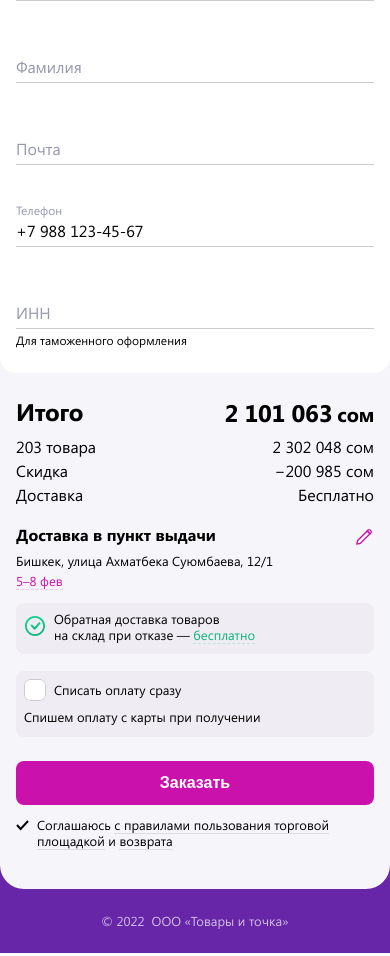
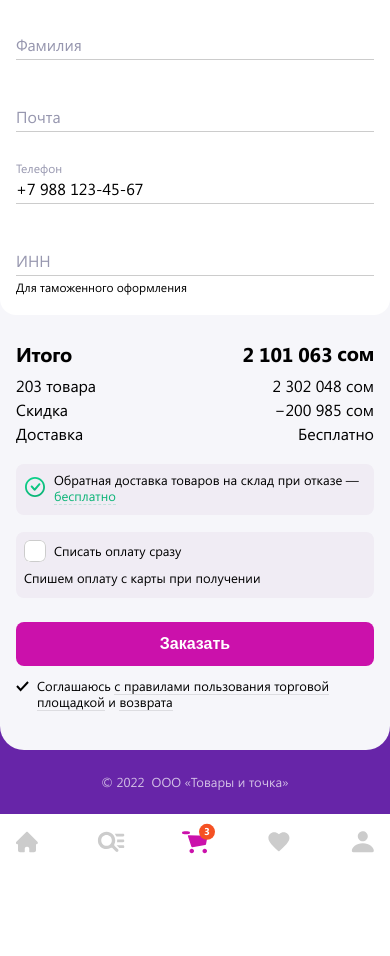
Before and after one commit to Pepetka/shopping-cart, a plain HTML site: page index.html in a window 390 px wide. Shown: the part 2040-2996 px from the top of the page. After the commit the page ends 2910 px from the top, so only its background shows below. Drawn offline with Linux system fonts and the light colour scheme.

Commit message:
complete pixelperfect

```diff
--- a/index.html
+++ b/index.html
@@ -579,7 +579,7 @@
 			<div class="delivery total__delivery">
 				<div class="delivery__details">
 					<div class="method delivery__method">
-						<div class="method__name">
+						<div class="method__name delivery__name">
 							Доставка в пункт выдачи
 						</div>
 
@@ -600,7 +600,7 @@
 				<div class="information information_card delivery__information">
 					<img class="information__confirmed" src="./src/assets/icons/Confirmed.svg" alt="Return confirmed" />
 					<div class="information__details">
-						Обратная доставка товаров<br/> на склад при отказе &#8212;
+						Обратная доставка товаров<br /> на склад при отказе &#8212;
 						<span>бесплатно</span>
 					</div>
 				</div>
@@ -650,27 +650,27 @@
 	</footer>
 
 	<nav class="tabbar">
-		<a class="iconWithText tabbar__icon">
-			<img class="iconWithText__icon iconWithText__icon_gray" src="./src/assets/icons/Main.svg" alt="Main">
+		<a class="tabbar__icon">
+			<img src="./src/assets/icons/Main.svg" alt="Main">
 		</a>
 
-		<a class="iconWithText tabbar__icon">
-			<img class="iconWithText__icon iconWithText__icon_gray" src="./src/assets/icons/Catalog.svg" alt="Catalog">
+		<a class="tabbar__icon">
+			<img src="./src/assets/icons/Catalog.svg" alt="Catalog">
 		</a>
 
-		<a class="iconWithText tabbar__icon">
+		<a class="tabbar__icon">
 			<span class="tabbar__notification notification">3</span>
-			<img class="iconWithText__icon iconWithText__icon_gray iconWithText__icon_withNotification"
+			<img class="iconWithText__icon_withNotification"
 					 src="./src/assets/icons/Cart_selected.svg"
 					 alt="Basket">
 		</a>
 
-		<a class="iconWithText tabbar__icon">
-			<img class="iconWithText__icon iconWithText__icon_gray" src="./src/assets/icons/Favorites.svg" alt="Favorites">
+		<a class="tabbar__icon">
+			<img src="./src/assets/icons/Favorites.svg" alt="Favorites">
 		</a>
 
-		<a class="iconWithText tabbar__icon">
-			<img class="iconWithText__icon iconWithText__icon_gray" src="./src/assets/icons/Profile_gray.svg" alt="Profile">
+		<a class="tabbar__icon">
+			<img src="./src/assets/icons/Profile_gray.svg" alt="Profile">
 		</a>
 	</nav>
 </body>
--- a/src/css/card.css
+++ b/src/css/card.css
@@ -93,7 +93,7 @@
 	line-height: 16px;
 }
 
-@media (max-width: 576px) {
+@media (max-width: 768px) {
 	.card {
 		margin-left: -16px;
 		margin-right: -16px;
--- a/src/css/counter.css
+++ b/src/css/counter.css
@@ -39,7 +39,7 @@
 	margin-left: 2px;
 }
 
-@media (max-width: 576px) {
+@media (max-width: 768px) {
 	.counter {
 		width: 80px;
 		height: 32px;
--- a/src/css/delivery.css
+++ b/src/css/delivery.css
@@ -1,30 +1,30 @@
 .delivery {
 	display: flex;
 	flex-direction: column;
-	gap: 12px;
-}
-.delivery__method .method__change {
-	margin-top: 3px;
+	gap: 13px;
 }
 .delivery__details {
 	width: 100%;
-	margin-block: -1px 1px;
 	display: flex;
 	flex-direction: column;
 	align-items: flex-start;
 	gap: 4px;
-}
-.delivery__address {
-	margin-top: 2px;
 }
 .delivery__date {
 	box-sizing: content-box;
 	color: var(--accent-color);
 	border-bottom: 1px dashed rgba(var(--accent-color-rgb), 0.2);
 }
+.delivery__name {
+	position: relative;
+	top: -1px;
+}
 
-@media (max-width: 576px) {
+@media (max-width: 768px) {
 	.delivery__information {
 		background: var(--bg-smoky-dark);
 	}
+	.delivery__details {
+		display: none;
+	}
 }
--- a/src/css/form.css
+++ b/src/css/form.css
@@ -8,7 +8,7 @@
 	display: flex;
 	flex-direction: column;
 	justify-content: end;
-	padding-bottom: 3px;
+	padding-bottom: 2px;
 	border-bottom: 1px solid rgba(var(--secondary-color-rgb), 0.2);
 	color: var(--gray-color);
 	font-size: 16px;
@@ -64,7 +64,7 @@
 	grid-column-gap: 24px;
 }
 
-@media (max-width: 576px) {
+@media (max-width: 768px) {
 	.form {
 		display: flex;
 		flex-direction: column;
@@ -77,9 +77,11 @@
 		gap: 16px;
 	}
 	.form__error {
-		height: 16px;
+		height: 15px;
 	}
-
+	.form__input {
+		height: 37px;
+	}
 	.form__input span {
 		position: relative;
 		pointer-events: none;
--- a/src/css/goods.css
+++ b/src/css/goods.css
@@ -57,7 +57,7 @@
 	top: -2px;
 }
 
-@media (max-width: 576px) {
+@media (max-width: 768px) {
 	.goods__toggle {
 		margin-right: 5px;
 	}
--- a/src/css/header.css
+++ b/src/css/header.css
@@ -131,7 +131,7 @@
 	}
 }
 
-@media (max-width: 576px) {
+@media (max-width: 768px) {
 	.header__search {
 		display: none;
 	}
--- a/src/css/index.css
+++ b/src/css/index.css
@@ -74,6 +74,7 @@
 body {
 	display: flex;
 	flex-direction: column;
+	overflow-x: hidden;
 }
 button {
 	cursor: pointer;
--- a/src/css/information.css
+++ b/src/css/information.css
@@ -20,14 +20,21 @@
 	color: var(--confirmed-color);
 	border-bottom: 1px dashed rgba(var(--confirmed-color-rgb), 0.2);
 }
+.information__details > br {
+	display: none;
+}
 
-@media (min-width: 1050px) {
-	.information_card br {
-		display: none;
+@media (min-width: 1000px) and (max-width: 1200px) {
+	.information__details > br {
+		display: block;
 	}
 }
-@media (max-width: 576px) {
+
+@media (max-width: 768px) {
 	.information_card {
 		background: var(--bg-smoky-dark);
 	}
+	.information__details {
+		flex-grow: 1;
+	}
 }
--- a/src/css/main.css
+++ b/src/css/main.css
@@ -27,10 +27,10 @@
 		justify-content: center;
 	}
 }
-@media (max-width: 576px) {
+@media (max-width: 768px) {
 	.main {
 		padding: 15px 16px 24px 16px;
-		gap: 16px;
+		gap: 15px;
 	}
 	.main__header {
 		top: 0;
--- a/src/css/orderDetails.css
+++ b/src/css/orderDetails.css
@@ -24,11 +24,23 @@
 		width: 100%;
 	}
 }
-@media (max-width: 576px) {
+@media (max-width: 768px) {
 	.orderDetails {
 		margin-top: 0;
+	}
+	.orderDetails__delivery {
+		margin-bottom: 12px;
+	}
+	.orderDetails__payment {
+		margin-bottom: 12px;
 	}
 	.orderDetails__goods_outOfStock {
 		margin-top: 0;
 	}
+	.orderDetails__form {
+		margin-top: 12px;
+	}
+	.orderDetails__customer {
+		padding-bottom: 20px;
+	}
 }
--- a/src/css/payment.css
+++ b/src/css/payment.css
@@ -6,7 +6,7 @@
 .payment__method {
 	display: flex;
 	flex-direction: column;
-	gap: 3px;
+	gap: 4px;
 }
 .payment__immediately {
 	height: 66px;
@@ -19,7 +19,7 @@
 	background: var(--bg-smoky);
 }
 
-@media (max-width: 576px) {
+@media (max-width: 768px) {
 	.payment__method {
 		display: none;
 	}
--- a/src/css/product.css
+++ b/src/css/product.css
@@ -110,7 +110,7 @@
 	display: none;
 }
 
-@media (max-width: 576px) {
+@media (max-width: 768px) {
 	.product {
 		flex-direction: column;
 		gap: 12px;
--- a/src/css/tabbar.css
+++ b/src/css/tabbar.css
@@ -5,8 +5,20 @@
 	justify-content: space-between;
 	align-items: center;
 }
+.tabbar__icon {
+	position: relative;
+	width: 28px;
+	height: 29px;
+}
 .tabbar__notification {
 	transform: translate(-0%, -20%);
+}
+.tabbar__notification {
+	display: flex;
+	justify-content: center;
+	align-items: center;
+	right: -6px;
+	top: -1px;
 }
 
 @media (max-width: 768px) {
--- a/src/css/total.css
+++ b/src/css/total.css
@@ -40,6 +40,9 @@
 }
 
 @media (width: 1024px) {
+	.total {
+		margin-right: 1px;
+	}
 	.total__agreement {
 		padding-right: 20px;
 	}
@@ -49,9 +52,9 @@
 		width: 100%;
 	}
 }
-@media (max-width: 576px) {
+@media (max-width: 768px) {
 	.total {
-		padding: 8px 0 16px 0;
+		padding: 12px 0 16px 0;
 		border-radius: 0;
 		background: none;
 		box-shadow: none;
--- a/src/css/totalPrice.css
+++ b/src/css/totalPrice.css
@@ -1,8 +1,7 @@
 .totalPrice {
 	display: flex;
 	flex-direction: column;
-	gap: 7px;
-	padding-bottom: 1px;
+	gap: 6px;
 }
 .totalPrice__total {
 	display: flex;
@@ -20,7 +19,7 @@
 	font-size: 24px;
 	font-style: normal;
 	font-weight: 700;
-	line-height: 32px;
+	line-height: 33px;
 	letter-spacing: -0.24px;
 }
 .totalPrice__price_small {
@@ -28,11 +27,16 @@
 	line-height: 24px;
 }
 .totalPrice__price span {
+	position: relative;
+	bottom: 1px;
 	font-size: 20px;
 	font-style: normal;
 	font-weight: 700;
 	line-height: 28px;
 	letter-spacing: -0.2px;
+}
+.totalPrice__detailsWrapper {
+	margin-bottom: 2px;
 }
 .totalPrice__detail {
 	display: flex;
@@ -41,3 +45,20 @@
 	font-size: 16px;
 	line-height: 24px;
 }
+
+@media (max-width: 768px) {
+	.totalPrice__total {
+		font-size: 20px;
+		font-style: normal;
+		font-weight: 700;
+		line-height: 28px;
+		letter-spacing: -0.2px;
+	}
+	.totalPrice__price {
+		font-size: 20px;
+		font-style: normal;
+		font-weight: 700;
+		line-height: 28px;
+		letter-spacing: -0.2px;
+	}
+}
```
